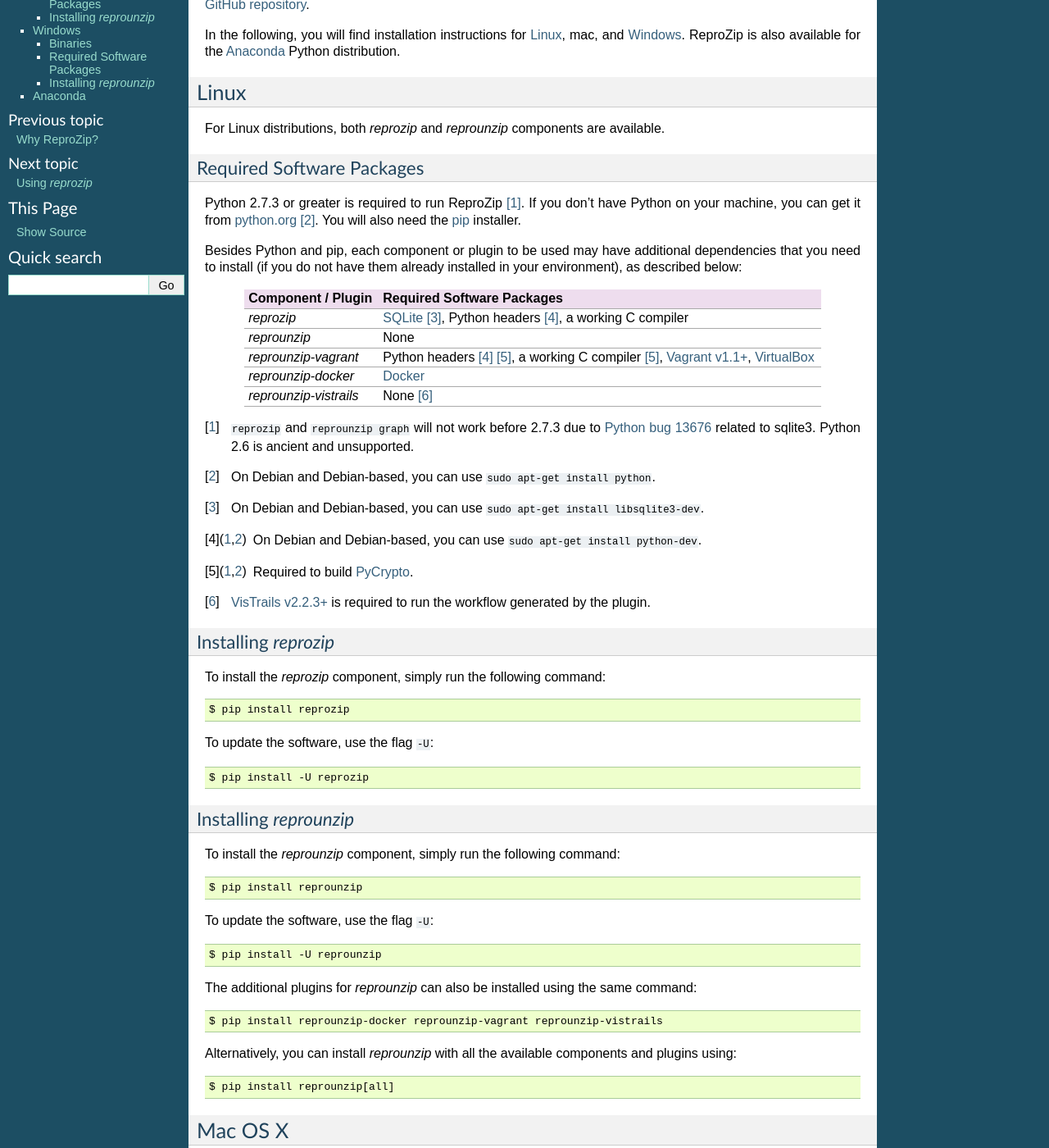
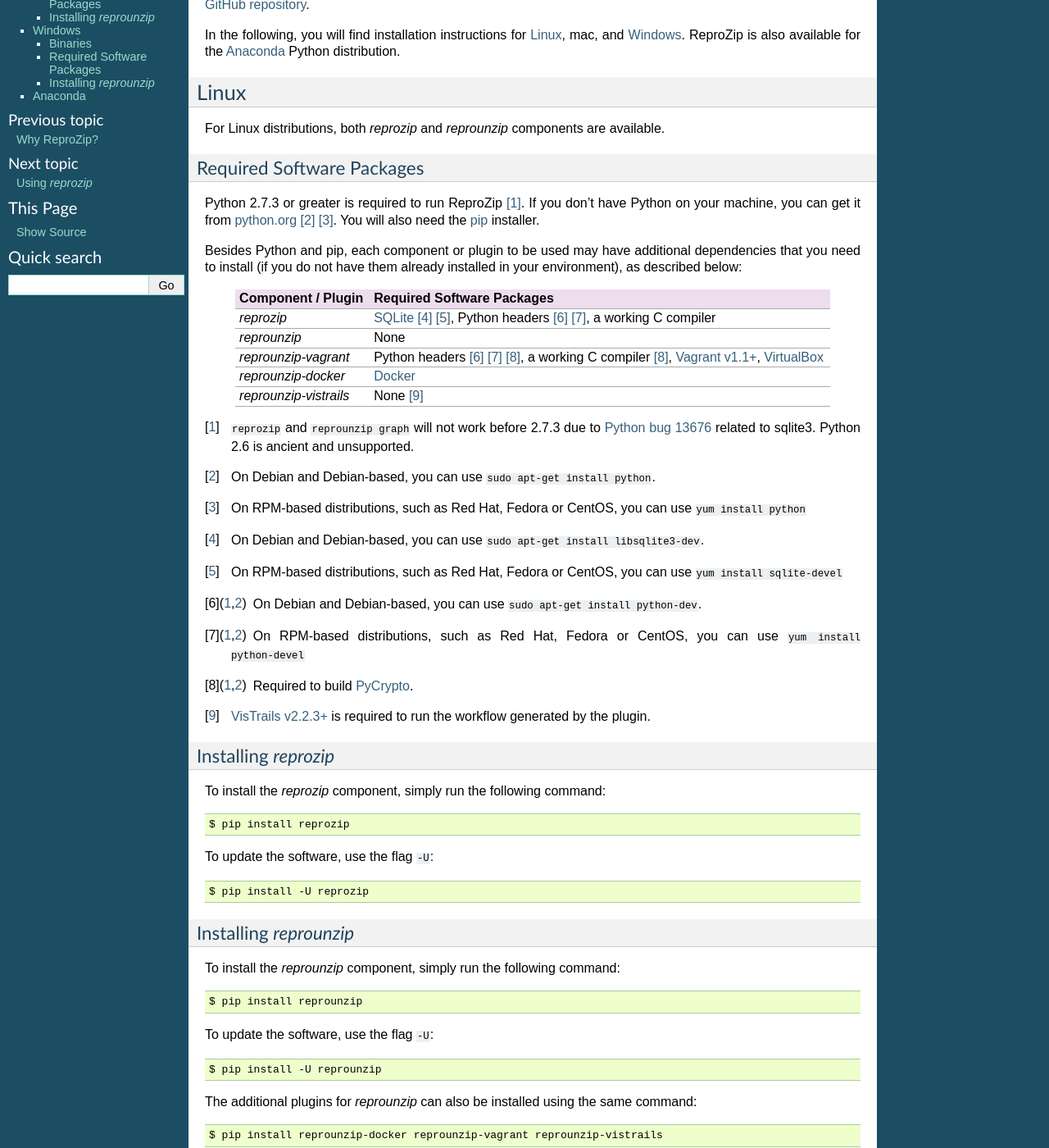
Before and after one commit to VIDA-NYU/reprozip, a Sphinx documentation site: the page built from docs/install.rst, in a window 1280 px wide and 1400 px high, scrolled down 221 px. Shown: the whole window at 82% size. Built offline with Sphinx 7.4.7, drawn with Linux system fonts in a browser that asks for light colours; some of the changed text lies outside the part shown.

Commit message:
DOC: Update for RPM support

```diff
--- a/docs/install.rst
+++ b/docs/install.rst
@@ -18,33 +18,36 @@
 Required Software Packages
 --------------------------
 
-Python 2.7.3 or greater is required to run ReproZip [#bug]_. If you don't have Python on your machine, you can get it from `python.org <https://www.python.org/>`__ [#deb]_. You will also need the `pip <https://pip.pypa.io/en/latest/installing.html>`__ installer.
+Python 2.7.3 or greater is required to run ReproZip [#bug]_. If you don't have Python on your machine, you can get it from `python.org <https://www.python.org/>`__ [#deb]_ [#yum]_. You will also need the `pip <https://pip.pypa.io/en/latest/installing.html>`__ installer.
 
 Besides Python and pip, each component or plugin to be used may have additional dependencies that you need to install (if you do not have them already installed in your environment), as described below:
 
-+------------------------------+------------------------------------------------+
-| Component / Plugin           | Required Software Packages                     |
-+==============================+================================================+
-| *reprozip*                   | `SQLite <http://www.sqlite.org/>`__ [#deb2]_,  |
-|                              | Python headers [#deb3]_,                       |
-|                              | a working C compiler                           |
-+------------------------------+------------------------------------------------+
-| *reprounzip*                 | None                                           |
-+------------------------------+------------------------------------------------+
-| *reprounzip-vagrant*         | Python headers [#deb3]_ [#pycrypto]_,          |
-|                              | a working C compiler [#pycrypto]_,             |
-|                              | `Vagrant v1.1+ <https://www.vagrantup.com/>`__,|
-|                              | `VirtualBox <https://www.virtualbox.org/>`__   |
-+------------------------------+------------------------------------------------+
-| *reprounzip-docker*          | `Docker <https://www.docker.com/>`__           |
-+------------------------------+------------------------------------------------+
-| *reprounzip-vistrails*       | None [#vis1]_                                  |
-+------------------------------+------------------------------------------------+
++------------------------------+--------------------------------------------------------+
+| Component / Plugin           | Required Software Packages                             |
++==============================+========================================================+
+| *reprozip*                   | `SQLite <http://www.sqlite.org/>`__ [#deb2]_ [#yum2]_, |
+|                              | Python headers [#deb3]_ [#yum3]_,                      |
+|                              | a working C compiler                                   |
++------------------------------+--------------------------------------------------------+
+| *reprounzip*                 | None                                                   |
++------------------------------+--------------------------------------------------------+
+| *reprounzip-vagrant*         | Python headers [#deb3]_ [#yum3]_ [#pycrypto]_,         |
+|                              | a working C compiler [#pycrypto]_,                     |
+|                              | `Vagrant v1.1+ <https://www.vagrantup.com/>`__,        |
+|                              | `VirtualBox <https://www.virtualbox.org/>`__           |
++------------------------------+--------------------------------------------------------+
+| *reprounzip-docker*          | `Docker <https://www.docker.com/>`__                   |
++------------------------------+--------------------------------------------------------+
+| *reprounzip-vistrails*       | None [#vis1]_                                          |
++------------------------------+--------------------------------------------------------+
 
 ..  [#bug] ``reprozip`` and ``reprounzip graph`` will not work before 2.7.3 due to `Python bug 13676 <http://bugs.python.org/issue13676>`__ related to sqlite3. Python 2.6 is ancient and unsupported.
 ..  [#deb] On Debian and Debian-based, you can use ``sudo apt-get install python``.
+..  [#yum] On RPM-based distributions, such as Red Hat, Fedora or CentOS, you can use ``yum install python``
 ..  [#deb2] On Debian and Debian-based, you can use ``sudo apt-get install libsqlite3-dev``.
+..  [#yum2] On RPM-based distributions, such as Red Hat, Fedora or CentOS, you can use ``yum install sqlite-devel``
 ..  [#deb3] On Debian and Debian-based, you can use ``sudo apt-get install python-dev``.
+..  [#yum3] On RPM-based distributions, such as Red Hat, Fedora or CentOS, you can use ``yum install python-devel``
 ..  [#pycrypto] Required to build `PyCrypto <https://www.dlitz.net/software/pycrypto/>`__.
 ..  [#vis1] `VisTrails v2.2.3+ <http://www.vistrails.org/>`__ is required to run the workflow generated by the plugin.
 
--- a/docs/packing.rst
+++ b/docs/packing.rst
@@ -24,7 +24,7 @@
 
 Note that the final package will be able to reproduce any of the runs, and files shared by multiple runs are only stored once.
 
-By default, if the operating system is Debian or Debian-based (e.g.: Ubuntu), *reprozip* will also try to automatically identify the distribution packages from which the files come, using the available `package manager <http://en.wikipedia.org/wiki/Dpkg>`__ of the system. This is useful to provide more detailed information about the dependencies, as well as to further help when reproducing the experiment. However, note that the ``trace`` command can take some time doing that after the experiment finishes, depending on the number of file dependencies that the experiment has. To disable this feature, users may use the flag ``--dont-identify-packages``::
+By default, if the operating system is based on Debian or RPM packages, (e.g.: Ubuntu, CentOS, ...), *reprozip* will also try to automatically identify the distribution packages from which the files come, using the available `package manager <http://en.wikipedia.org/wiki/Dpkg>`__ of the system. This is useful to provide more detailed information about the dependencies, as well as to further help when reproducing the experiment. However, note that the ``trace`` command can take some time doing that after the experiment finishes, depending on the number of file dependencies that the experiment has. To disable this feature, users may use the flag ``--dont-identify-packages``::
 
     $ reprozip trace --dont-identify-packages <command-line>
 
--- a/docs/unpacking.rst
+++ b/docs/unpacking.rst
@@ -162,7 +162,7 @@
 
 By default, ReproZip identifies if the current environment already has the required software packages for the experiment, then using the installed ones for reproduction. For the non-installed software packages, it uses the dependencies packed in the original environment and extracted under the experiment directory.
 
-Users may also let ReproZip try and install all the dependencies of the experiment on their machine by using the *installpkgs* unpacker (``reprounzip installpkgs``). This unpacker currently works for Debian and Debian-based operating systems only (e.g.: Ubuntu), and uses the `dpkg <http://en.wikipedia.org/wiki/Dpkg>`__ package manager to automatically install all the required software packages directly on the current machine, thus **interfering with your environment**.
+Users may also let ReproZip try and install all the dependencies of the experiment on their machine by using the *installpkgs* unpacker (``reprounzip installpkgs``). This unpacker currently works for distribution based on Debian or RPM packages (e.g.: Ubuntu, CentOS, ...), and uses the package manager to automatically install all the required software packages directly on the current machine, thus **interfering with your environment**.
 
 To install the required dependencies, the following command should be used::
 
```
